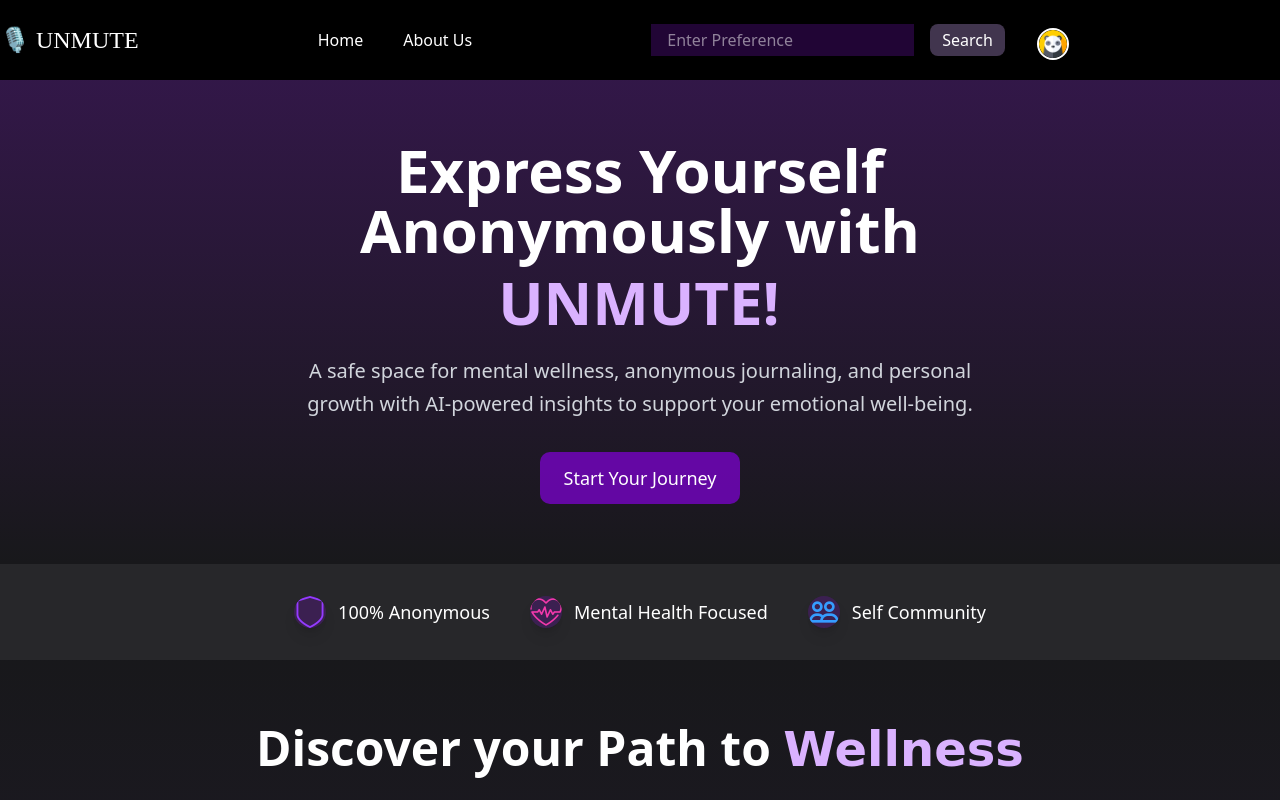
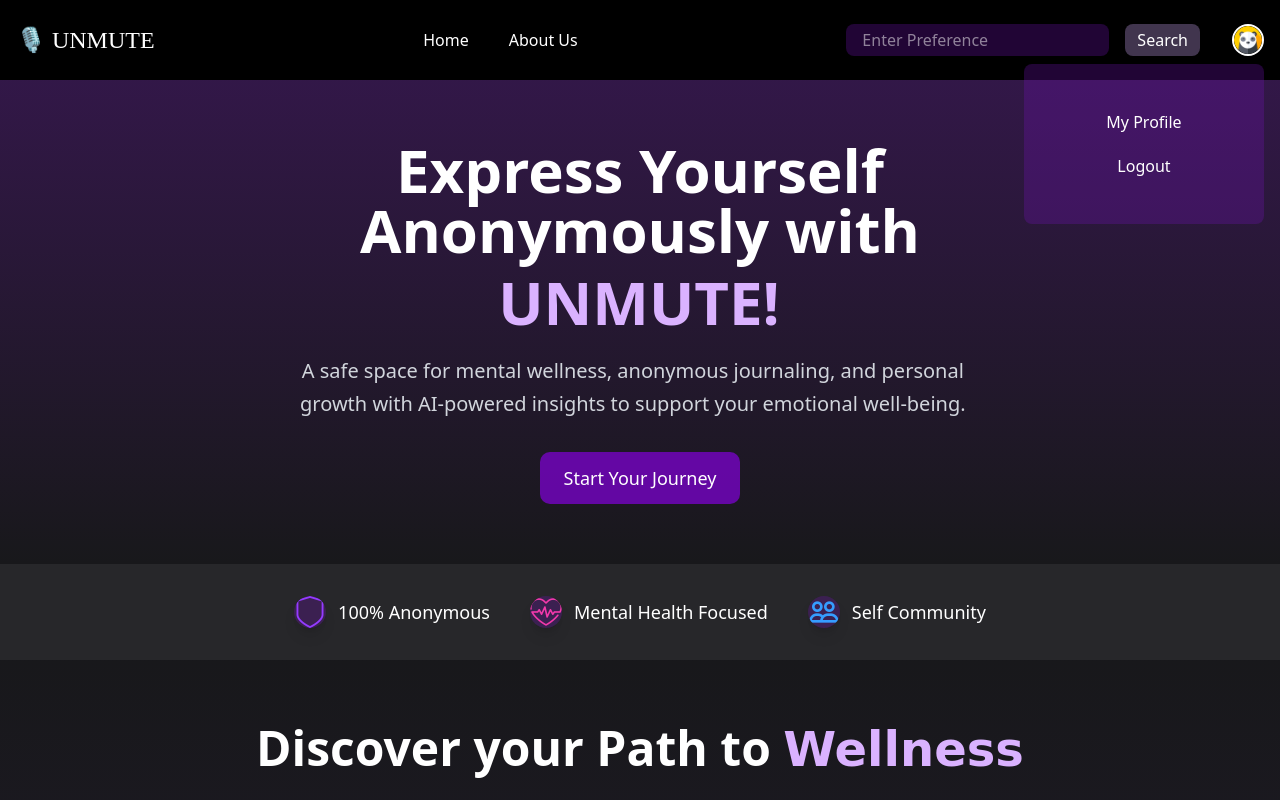
Before and after one commit to raunak300/MajorProject, a React (Vite) app in the folder Frontend/: page / in a window 1280 px wide. Both pictures are taken after a click on the element 1231 px from the left and 44 px from the top of the page. Shown: the top 800 px of the page. Built offline with nearby package versions, Linux system fonts and the light colour scheme.

Commit message:
NavPart is done for user

```diff
--- /dev/null
+++ b/Frontend/src/Components/ClickBar.jsx
@@ -0,0 +1,20 @@
+import React from 'react'
+
+const ClickBar = () => {
+    return (
+        <div className='flex flex-col justify-center items-center gap-5 text-white bg-purple-800/30 h-[20vh] w-[30vh] rounded-md'>
+            <div>
+                <button>
+                    My Profile
+                </button>
+            </div>
+            <div>
+                <button>
+                    Logout
+                </button>
+            </div>
+        </div>
+    )
+}
+
+export default ClickBar
--- a/Frontend/src/Components/ContentHome/Content.jsx
+++ b/Frontend/src/Components/ContentHome/Content.jsx
@@ -1,5 +1,6 @@
 import React from "react";
 import Hero from "./Content/Hero";
+import ClickBar from "../ClickBar";
 import { Avatar, AvatarImage, AvatarFallback } from "../ui/avatar";
 
 export default function Content() {
@@ -8,11 +9,13 @@
 
       {/* Hero Section */}
       <section className="flex flex-col items-center justify-center text-center py-15 px-6 bg-gradient-to-b from-purple-900/40 to-zinc-850">
+        <div>
           <h1 className="text-4xl md:text-6xl font-bold mb-4">
             Express Yourself <br />
             Anonymously with <br />
             <span className="block text-purple-300 mt-3 typing"> UNMUTE!</span>
           </h1>
+
           <p className="text-lg md:text-xl max-w-2xl text-gray-300 leading-relaxed">
             A safe space for mental wellness, anonymous journaling, and personal
             growth with AI-powered insights to support your emotional well-being.
@@ -20,6 +23,7 @@
           <button className="mt-8 text-lg font-medium text-white rounded-lg px-6 py-3 bg-purple-700/70 hover:bg-purple-600 transition-colors">
             Start Your Journey
           </button>
+        </div>
       </section>
 
       {/* Features Section */}
--- a/Frontend/src/Components/Nav.jsx
+++ b/Frontend/src/Components/Nav.jsx
@@ -1,45 +1,60 @@
 import React, { useState } from 'react'
 import { Link } from 'react-router-dom'
-import Home from '../Pages/Home'
-import Footer from './Footer'
 import { Button } from './ui/button'
 import { Avatar, AvatarImage, AvatarFallback } from './ui/avatar'
+import ClickBar from './ClickBar' // make sure you import this
+
 const Nav = () => {
-    const [run, setrun] = useState(false)
     const [open, setOpen] = useState(false)
+
     return (
-        <div className='flex md:h-[10vh] w-full flex-row justify-between  bg-black text-white items-center' >
-            <div className="font-atma text-2xl ">
-                   🎙️ UNMUTE
+        <div className='relative flex md:h-[10vh] w-full flex-row justify-between bg-black text-white items-center px-4'>
+            {/* Logo */}
+            <div className="font-atma text-2xl">
+                🎙️ UNMUTE
+            </div>
 
+            {/* Links */}
+            <div className='flex flex-row gap-10'>
+                <Link to="/" className='hover:text-purple-400 hover:drop-shadow-[0_0_10px_rgba(255,255,255,1)] transition duration-300'>
+                    Home
+                </Link>
+                <Link to="/" className='hover:text-purple-400 hover:drop-shadow-[0_0_10px_rgba(255,255,255,1)] transition duration-300'>
+                    About Us
+                </Link>
+            </div>
 
-            </div>
-            <div className='flex flex-row gap-10 '>
-                <Link to={{ pathname: '/' }} className='hover:text-purple-400 hover:drop-shadow-[0_0_10px_rgba(255,255,255,1)] transition duration-300'>Home</Link>
-                <Link to={{ pathname: '/' }} className='hover:text-purple-400 hover:drop-shadow-[0_0_10px_rgba(255,255,255,1)] transition duration-300'>About Us</Link>
-            </div>
-            <div className='flex flex-row  gap-8'>
-                <div className='flex flex-row gap-4 items-center '>
-                    <input type="text" className='border-0 md:h-[4vh] bg-purple-800/30 p-4' placeholder='Enter Preference' />
-                    <button
-                    className='border-0  bg-purple-300/30  rounded-md pl-3 pr-3 pt-1 pb-1 '>
+            {/* Search + Avatar */}
+            <div className='flex flex-row gap-8 items-center relative'>
+                <div className='flex flex-row gap-4 items-center'>
+                    <input
+                        type="text"
+                        className='border-0 md:h-[4vh] bg-purple-800/30 p-4 rounded-md'
+                        placeholder='Enter Preference'
+                    />
+                    <button className='border-0 bg-purple-300/30 rounded-md px-3 py-1'>
                         Search
                     </button>
                 </div>
-                <Avatar className="border-2 border-white shadow-lg mt-2 mr-8 "
-                onClick={()=>setOpen(!run)}
-                >
-                    <AvatarImage src="/panda.png" alt="panda"  />
-                    <AvatarFallback>R</AvatarFallback>
-                </Avatar>
+
+                {/* Avatar */}
+                <div className="relative">
+                    <Avatar
+                        className="border-2 border-white shadow-lg cursor-pointer"
+                        onClick={() => setOpen(prev => !prev)}
+                    >
+                        <AvatarImage src="/panda.png" alt="panda" />
+                        <AvatarFallback>R</AvatarFallback>
+                    </Avatar>
+
+                    {/* Dropdown (absolute positioned) */}
+                    {open && (
+                        <div className="absolute right-0 mt-2 z-50">
+                            <ClickBar />
+                        </div>
+                    )}
+                </div>
             </div>
-            {
-                open && (
-                    <div>
-
-                    </div>
-                )
-            }
         </div>
     )
 }
--- a/Frontend/src/Pages/Home.jsx
+++ b/Frontend/src/Pages/Home.jsx
@@ -6,15 +6,12 @@ import Content from "../Components/ContentHome/Content";
 export default function Home() {
   return (
     <div className="flex flex-col min-h-screen w-full bg-zinc-900">
-      {/* Navigation */}
       <Nav />
 
-      {/* Page Content */}
       <div className="flex-1">
         <Content />
       </div>
 
-      {/* Footer */}
       <Footer />
     </div>
   );
```
Lines whose indentation alone changed are shown as unchanged.
